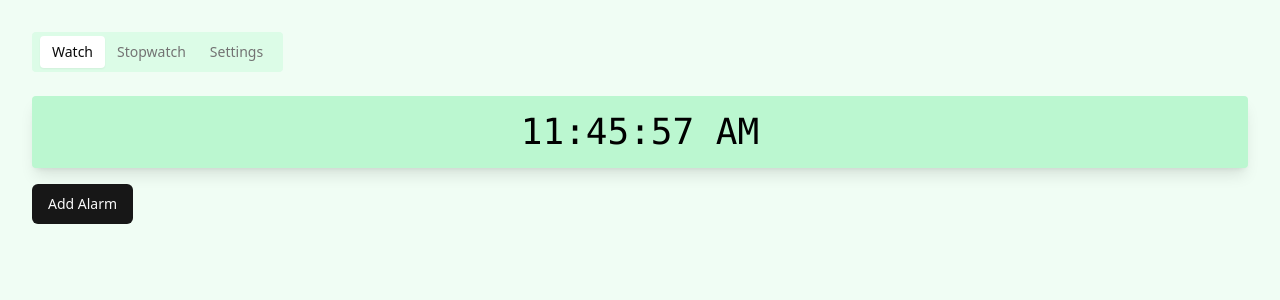
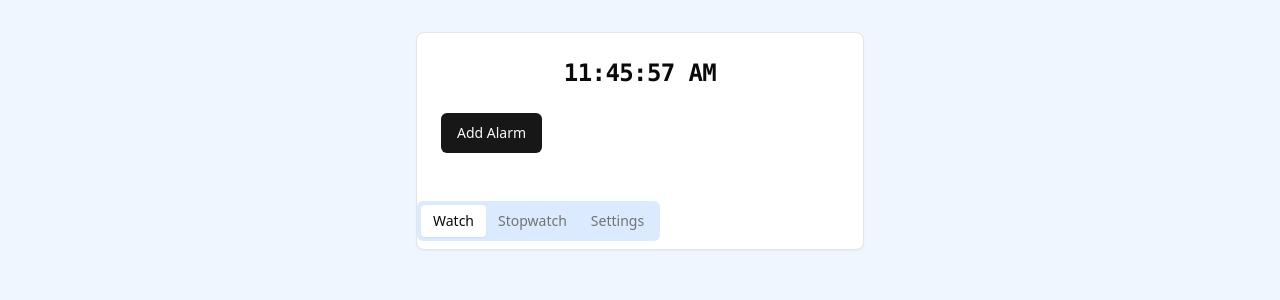
Before and after one commit to inderpal2024/react-branched-template, a React (Vite) app: page / in a window 1280 px wide. Shown: the top 300 px of the page. Built offline with nearby package versions, Linux system fonts and the light colour scheme.

Commit message:
40934 model B rerun - 2

```diff
--- a/src/App.jsx
+++ b/src/App.jsx
@@ -1,123 +1,103 @@
 import React, { useState, useEffect, useCallback } from 'react';
+import { Card, CardContent, CardHeader, CardTitle } from "@/components/ui/card";
+import { Button } from "@/components/ui/button";
 import { Tabs, TabsContent, TabsList, TabsTrigger } from "@/components/ui/tabs";
-import { Button } from "@/components/ui/button";
 import { Switch } from "@/components/ui/switch";
 import { Input } from "@/components/ui/input";
-import { cn } from "@/lib/utils";
+import { format, set, differenceInSeconds, addSeconds } from 'date-fns';
 
 function App() {
-  const [currentTab, setCurrentTab] = useState('watch');
+  const [tab, setTab] = useState('watch');
   const [is24Hour, setIs24Hour] = useState(false);
+  const [time, setTime] = useState(new Date());
   const [alarms, setAlarms] = useState([]);
-  const [stopwatchTime, setStopwatchTime] = useState(0);
-  const [isStopwatchRunning, setIsStopwatchRunning] = useState(false);
-  const [splits, setSplits] = useState([]);
-  const [alarmForm, setAlarmForm] = useState({ show: false, time: '', period: 'AM' });
-
-  // Clock functionality
-  const [currentTime, setCurrentTime] = useState(new Date());
+  const [newAlarm, setNewAlarm] = useState({ time: '', isPM: false });
+  const [stopwatch, setStopwatch] = useState({ running: false, startTime: null, currentTime: 0, splits: [] });
 
   useEffect(() => {
     const timer = setInterval(() => {
-      setCurrentTime(new Date());
+      setTime(new Date());
+      if (stopwatch.running) {
+        setStopwatch(prev => ({ ...prev, currentTime: Date.now() - prev.startTime }));
+      }
       checkAlarms();
-    }, 1000 - new Date().getMilliseconds());
+    }, 1000);
 
     return () => clearInterval(timer);
-  }, []);
-
-  // Stopwatch functionality
-  useEffect(() => {
-    let interval;
-    if (isStopwatchRunning) {
-      interval = setInterval(() => {
-        setStopwatchTime(prevTime => prevTime + 1000);
-      }, 1000);
-    }
-    return () => clearInterval(interval);
-  }, [isStopwatchRunning]);
-
-  const formatTime = (time, is24 = is24Hour) => {
-    const date = new Date(time);
-    let hours = date.getHours();
-    let period = '';
-    if (!is24) {
-      period = hours >= 12 ? 'PM' : 'AM';
-      hours = hours % 12 || 12;
-    }
-    const minutes = String(date.getMinutes()).padStart(2, '0');
-    const seconds = String(date.getSeconds()).padStart(2, '0');
-    return `${hours}:${minutes}:${seconds}${!is24 ? ' ' + period : ''}`;
-  };
+  }, [stopwatch.running]);
 
   const checkAlarms = () => {
+    const now = new Date();
     alarms.forEach(alarm => {
-      if (new Date().toLocaleTimeString() === new Date(`1/1/1 ${alarm.time}`).toLocaleTimeString() && alarm.active) {
-        // Simple alert for alarm, you might want to enhance this
-        alert('Alarm!');
+      const alarmTime = set(new Date(), { hours: alarm.hour, minutes: alarm.minute, seconds: 0 });
+      if (differenceInSeconds(now, alarmTime) === 0 && alarm.active) {
+        // Trigger alarm logic here (simplified for this example)
+        console.log('Alarm ringing for', alarmTime);
       }
     });
   };
 
   const addAlarm = () => {
-    if (alarmForm.time) {
-      const newAlarm = { time: alarmForm.time + (is24Hour ? '' : ' ' + alarmForm.period), active: true };
-      setAlarms([...alarms, newAlarm].sort((a, b) => new Date('1/1/1 ' + a.time) - new Date('1/1/1 ' + b.time)));
-      setAlarmForm({ show: false, time: '', period: 'AM' });
+    if (newAlarm.time) {
+      const [hour, minute] = newAlarm.time.split(':').map(Number);
+      const alarm = {
+        hour: is24Hour ? hour : (hour % 12) + (newAlarm.isPM ? 12 : 0),
+        minute,
+        active: true
+      };
+      setAlarms(prev => [...prev, alarm].sort((a, b) => a.hour - b.hour || a.minute - b.minute));
+      setNewAlarm({ time: '', isPM: false });
     }
   };
 
   const toggleAlarm = (index) => {
-    const updatedAlarms = [...alarms];
-    updatedAlarms[index].active = !updatedAlarms[index].active;
-    setAlarms(updatedAlarms);
+    setAlarms(prev => prev.map((alarm, i) => i === index ? { ...alarm, active: !alarm.active } : alarm));
+  };
+
+  const handleStopwatch = (action) => {
+    switch(action) {
+      case 'start':
+        setStopwatch({ running: true, startTime: Date.now(), currentTime: 0, splits: [] });
+        break;
+      case 'stop':
+        setStopwatch({ running: false, startTime: null, currentTime: 0, splits: [] });
+        break;
+      case 'pause':
+        setStopwatch(prev => ({ ...prev, running: false }));
+        break;
+      case 'resume':
+        setStopwatch(prev => ({ ...prev, running: true, startTime: Date.now() - prev.currentTime }));
+        break;
+      case 'split':
+        setStopwatch(prev => ({ ...prev, splits: [...prev.splits, prev.currentTime] }));
+        break;
+    }
   };
 
   return (
-    <div className="bg-green-50 min-h-screen p-4 sm:p-8">
-      <Tabs value={currentTab} onValueChange={setCurrentTab} className="w-full">
-        <TabsList className="bg-green-100 p-2 rounded mb-4">
-          <TabsTrigger value="watch">Watch</TabsTrigger>
-          <TabsTrigger value="stopwatch">Stopwatch</TabsTrigger>
-          <TabsTrigger value="settings">Settings</TabsTrigger>
-        </TabsList>
-        <TabsContent value="watch">
-          <WatchView time={currentTime} alarms={alarms} formatTime={formatTime}
-            addAlarm={addAlarm} alarmForm={alarmForm} setAlarmForm={setAlarmForm} is24Hour={is24Hour} />
-        </TabsContent>
-        <TabsContent value="stopwatch">
-          <StopwatchView time={stopwatchTime} isRunning={isStopwatchRunning}
-            onStart={() => setIsStopwatchRunning(true)}
-            onStop={() => {setIsStopwatchRunning(false); setStopwatchTime(0); setSplits([]);}}
-            onPause={() => setIsStopwatchRunning(false)}
-            onResume={() => setIsStopwatchRunning(true)}
-            onSplit={() => setSplits([...splits, stopwatchTime])} splits={splits} formatTime={formatTime} />
-        </TabsContent>
-        <TabsContent value="settings">
-          <div className="flex items-center space-x-4">
-            <Switch id="hour-format" checked={is24Hour} onCheckedChange={setIs24Hour} />
-            <label htmlFor="hour-format">24 Hour Format</label>
-          </div>
-        </TabsContent>
-      </Tabs>
-    </div>
-  );
-}
-
-function WatchView({ time, alarms, formatTime, addAlarm, alarmForm, setAlarmForm, is24Hour }) {
-  return (
-    <div className="space-y-4">
-      <div className="text-4xl text-center font-mono shadow-lg bg-green-200 p-4 rounded">
-        {formatTime(time.getTime())}
-      </div>
-      <Button onClick={() => setAlarmForm({...alarmForm, show: !alarmForm.show})}>
-        {alarmForm.show ? "Add" : "Add Alarm"}
+    <div className="bg-blue-50 min-h-screen flex flex-col items-center p-4 sm:p-8">
+      <Card className="w-full max-w-md">
+        <CardHeader>
+          <CardTitle className="text-center text-2xl font-mono text-shadow-md">
+            {tab === 'watch' ? format(time, is24Hour ? 'HH:mm:ss' : 'hh:mm:ss a') :
+             tab === 'stopwatch' ? format(new Date(stopwatch.currentTime), 'HH:mm:ss') : 'Settings'}
+          </CardTitle>
+        </CardHeader>
+        <CardContent>
+          {tab === 'watch' && (
+            <>
+              <Button onClick={() => setNewAlarm({...newAlarm, time: ''})} className="mb-2">
+                {newAlarm.time === '' ? "Add Alarm" : "Add"}
               </Button>
-      {alarmForm.show && (
-        <div className="flex items-center">
-          <Input type="time" value={alarmForm.time} onChange={e => setAlarmForm({...alarmForm, time: e.target.value})} />
+              {newAlarm.time !== '' && (
+                <div className="flex items-center space-x-2">
+                  <Input
+                    type="time"
+                    value={newAlarm.time}
+                    onChange={(e) => setNewAlarm({...newAlarm, time: e.target.value})}
+                  />
                   {!is24Hour && (
-            <select value={alarmForm.period} onChange={e => setAlarmForm({...alarmForm, period: e.target.value})}>
+                    <select onChange={(e) => setNewAlarm({...newAlarm, isPM: e.target.value === 'PM'})}>
                       <option>AM</option>
                       <option>PM</option>
                     </select>
@@ -125,39 +105,58 @@ function WatchView({ time, alarms, formatTime, addAlarm, alarmForm, setAlarmForm
                   <Button onClick={addAlarm}>Add</Button>
                 </div>
               )}
-      <div className="overflow-y-auto max-h-60">
+              <div className="mt-4 max-h-40 overflow-y-auto">
                 {alarms.map((alarm, index) => (
-          <div key={index} className="flex justify-between items-center p-2 border-b">
-            <span>{alarm.time}</span>
+                  <div key={index} className="flex justify-between items-center py-2">
+                    <span>{format(set(new Date(), { hours: alarm.hour, minutes: alarm.minute }), is24Hour ? 'HH:mm' : 'hh:mm a')}</span>
                     <Switch checked={alarm.active} onCheckedChange={() => toggleAlarm(index)} />
                   </div>
                 ))}
               </div>
+            </>
+          )}
+          {tab === 'stopwatch' && (
+            <>
+              <div className="flex justify-center space-x-2 mb-4">
+                {!stopwatch.running && <Button onClick={() => handleStopwatch('start')}>Start</Button>}
+                {stopwatch.running ? (
+                  <>
+                    <Button onClick={() => handleStopwatch('pause')}>Pause</Button>
+                    <Button onClick={() => handleStopwatch('split')}>Split</Button>
+                  </>
+                ) : (
+                  <Button onClick={() => handleStopwatch('resume')}>Resume</Button>
+                )}
+                <Button onClick={() => handleStopwatch('stop')}>Stop</Button>
               </div>
-  );
-}
-
-function StopwatchView({ time, isRunning, onStart, onStop, onPause, onResume, onSplit, splits, formatTime }) {
-  return (
-    <div className="text-center space-y-4">
-      <div className="text-4xl font-mono shadow-lg bg-green-200 p-4 rounded">
-        {formatTime(time, true)}
-      </div>
-      <div>
-        {!isRunning ?
-          <Button onClick={onStart}>Start</Button> :
-          <>
-            <Button onClick={onStop}>Stop</Button>
-            <Button onClick={isRunning ? onPause : onResume}>{isRunning ? 'Pause' : 'Resume'}</Button>
-            <Button onClick={onSplit}>Split</Button>
+              <ol className="list-decimal pl-5">
+                {stopwatch.splits.map((split, idx) => (
+                  <li key={idx}>{format(new Date(split), 'HH:mm:ss')}</li>
+                ))}
+              </ol>
             </>
-        }
-      </div>
-      <div className="overflow-y-auto max-h-40">
-        {splits.map((split, i) => (
-          <div key={i}>{formatTime(split, true)}</div>
-        ))}
-      </div>
+          )}
+          {tab === 'settings' && (
+            <Switch
+              checked={is24Hour}
+              onCheckedChange={setIs24Hour}
+              className="mt-4"
+            >
+              24 Hour Format
+            </Switch>
+          )}
+        </CardContent>
+        <Tabs defaultValue="watch" className="w-full">
+          <TabsList className="bg-blue-100">
+            <TabsTrigger value="watch">Watch</TabsTrigger>
+            <TabsTrigger value="stopwatch">Stopwatch</TabsTrigger>
+            <TabsTrigger value="settings">Settings</TabsTrigger>
+          </TabsList>
+          <TabsContent value="watch" />
+          <TabsContent value="stopwatch" />
+          <TabsContent value="settings" />
+        </Tabs>
+      </Card>
     </div>
   );
 }
```
Lines whose indentation alone changed are shown as unchanged.
